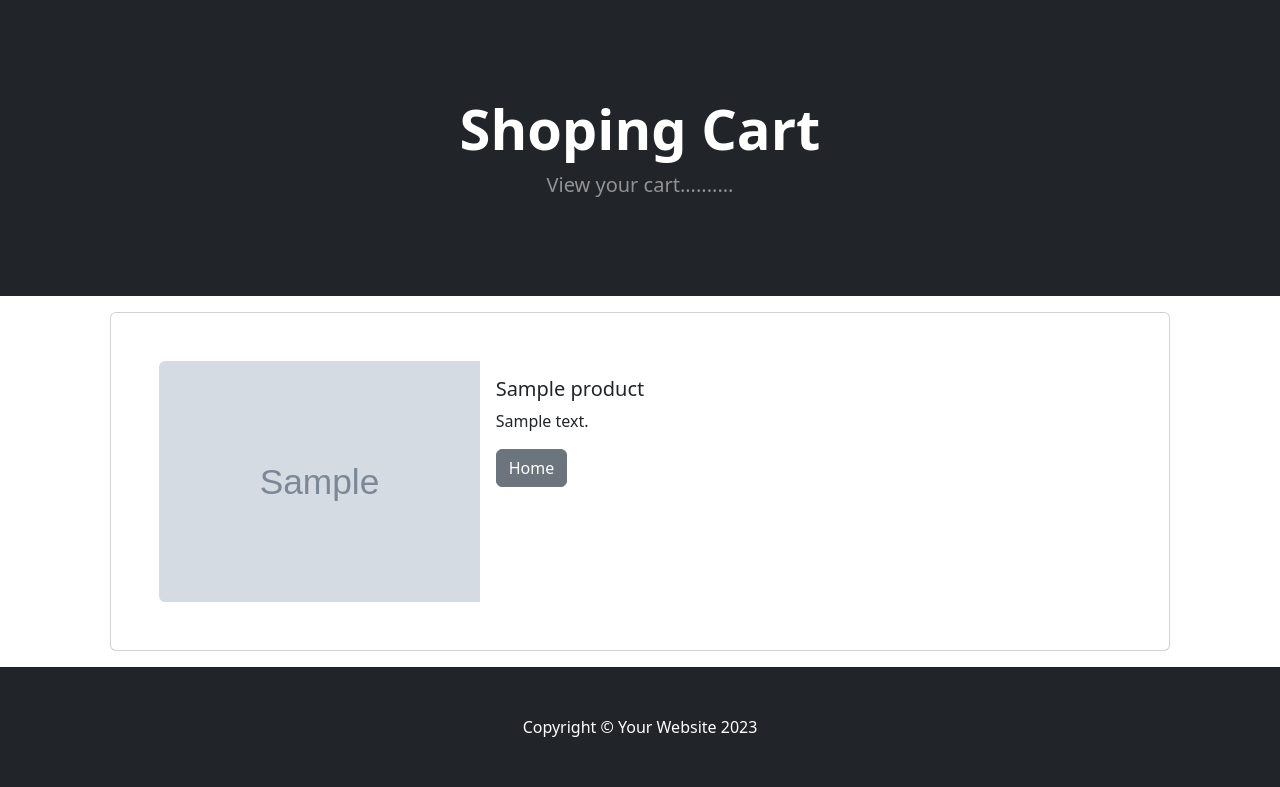
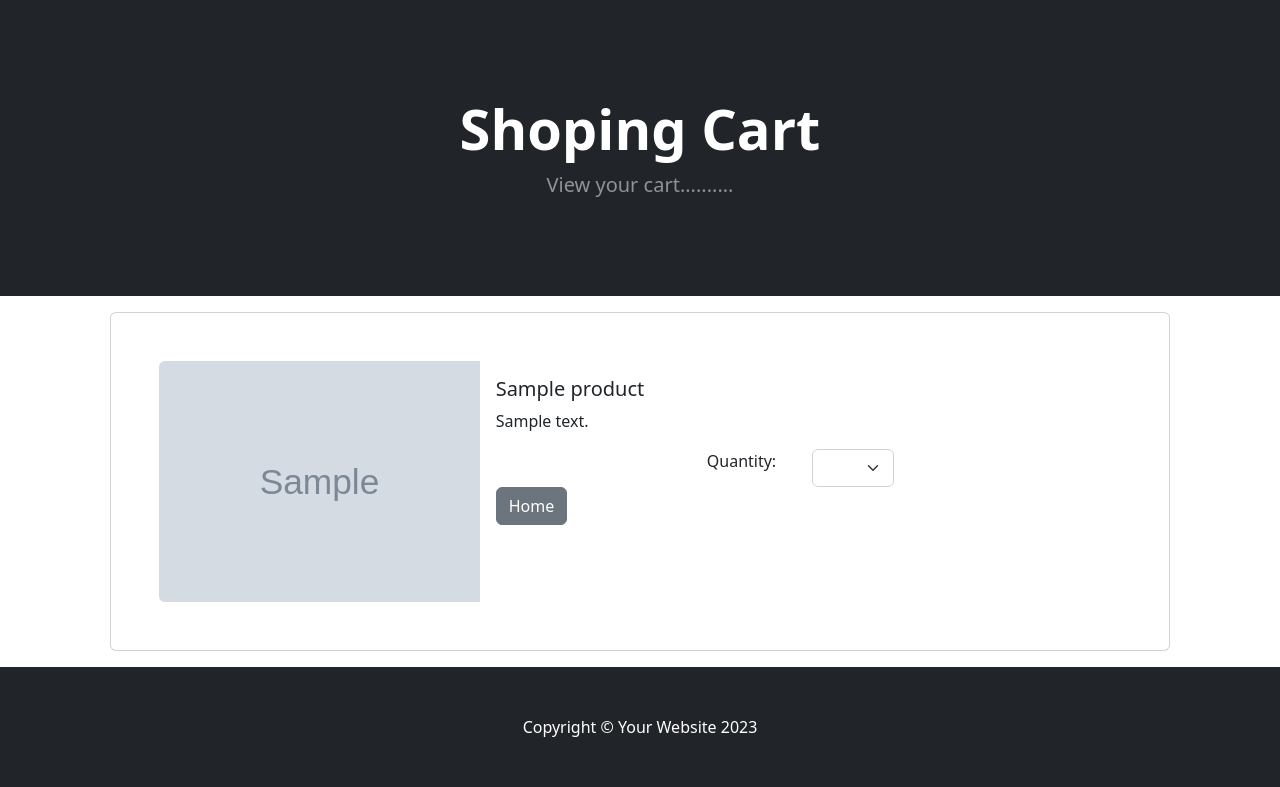
Before and after one commit to darshan45672/Django-miniProject, a Django app: template ecom/cart/templates/cartSummary.html in a window 1280 px wide. Shown: the part 57-844 px from the top of the page. Run offline with Django 5.2, Linux system fonts and the light colour scheme; the template is opened without the code that fills it: most values are stand-ins (such as "Sample title", 1, 10 or a date in 2020); grey boxes marked "Sample" are stand-in pictures.

Commit message:
implemented add to cart feature

```diff
--- a/ecom/cart/templates/cartSummary.html
+++ b/ecom/cart/templates/cartSummary.html
@@ -27,6 +27,25 @@
                   <p class="card-text">{{ product.description }}</p>
                   <!-- <p class="card-text">{{ product.id }}</p> -->
                   <!-- <p class="card-text"><small class="text-muted">Last updated 3 mins ago</small></p> -->
+                  <div class="row justify-content-center d-flex">
+                    <div class="col-md-2"> Quantity: </div>
+                    <div class="col-md-2">
+                      <select class="form-select" id="quantity-cart">
+                        <option selected>
+                         {% for key, value in quantities.items %}
+                            {% if key == product.id|slugify %}
+                               {{ value }}
+                            {% endif %}
+                         {% endfor %}
+                        </option>
+                        <option value="1">1</option>
+                        <option value="2">2</option>
+                        <option value="3">3</option>
+                        <option value="4">4</option>
+                        <option value="5">5</option>
+                      </select>
+                    </div>
+                  </div>
                    <a href="{% url 'home' %}" class="btn btn-secondary">Home </a>
                    <!-- <button type="button" value="{{ product.id }}" class="btn btn-secondary" id="add-cart">Add to cart </button  > -->
                 </div>
--- a/ecom/cart/views.py
+++ b/ecom/cart/views.py
@@ -7,16 +7,18 @@ def cartSummary(request):
     cart = Cart(request)
 
     cartProducts = cart.get_products
-    return render(request, "cartSummary.html", {"productsInCart": cartProducts})
+    quantites = cart.get_quantity
+    return render(request, "cartSummary.html", {"productsInCart": cartProducts, "quantities": quantites})
 
 def cartAdd(request):
     cart = Cart(request)
     if request.POST.get('action') == 'post':
         product_id = int(request.POST.get('product_id'))
+        product_quantity = int(request.POST.get('product_quantity'))
 
         product = get_object_or_404(Product, id=product_id)
 
-        cart.add(product=product)
+        cart.add(product=product, quantity = product_quantity)
 
         cartQuantity = cart.__len__()
 
```
Also changed, not shown: ecom/cart/cart.py (+7 -2 lines), ecom/store/templates/product.html (+15 -0 lines), ecom/db.sqlite3.
